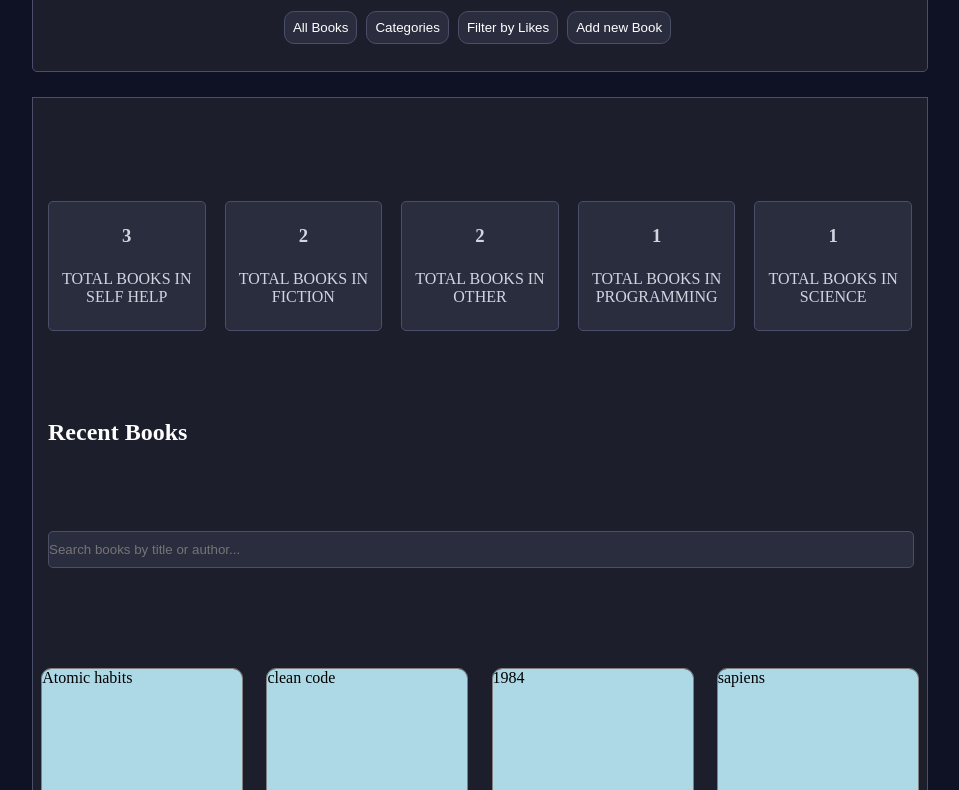
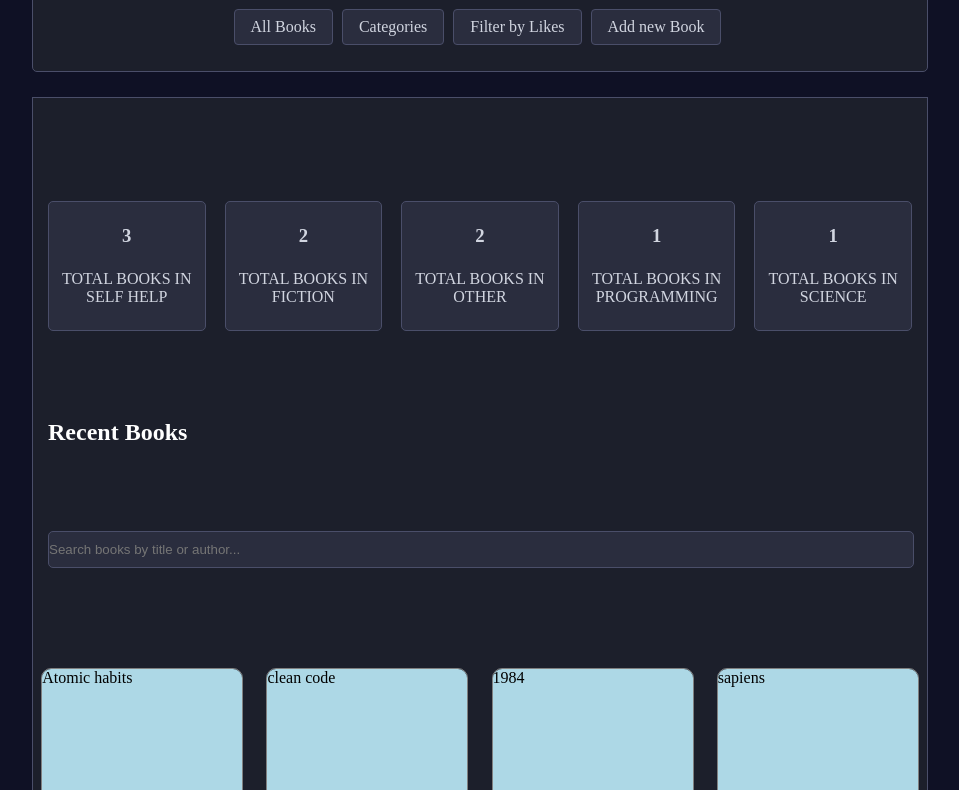
Before and after one commit to priyad16/Bookstore, a plain HTML site: page index.html in a window 1280 px wide. Shown: the part 105-895 px from the top of the page, without its empty margins (160-1119 px from the left). Drawn offline with Linux system fonts and the light colour scheme.

Commit message:
add nav buttons

```diff
--- a/index.html
+++ b/index.html
@@ -12,10 +12,10 @@
         <div id="navigation">
             <h1>My Bookstore</h1>
             <div id="pages">
-                <button><a href="./index.html">All Books</a></button>
-                <button>Categories</button>
-                <button>Filter by Likes</button>
-                <button>Add new Book</button>
+                <a href="./index.html" class="navbtn" >All Books</a>
+                <a class="navbtn">Categories</a>
+                <a class="navbtn">Filter by Likes</a>
+                <a class="navbtn">Add new Book</a>
             </div>
         </div>
         <div id="content">
--- a/styles.css
+++ b/styles.css
@@ -151,10 +151,30 @@ a{
     text-decoration: none;
     color: white;
 }
-button:hover {
+.navbtn:hover {
   background-color: blue;
   color: white;
 }
+
+
+.navbtn {
+ background-color: #2a2d3e;
+ color: #d1d5e0;
+ border:1px solid #4a4e69;
+  padding: 0.5em 1em;
+  text-decoration: none;
+  margin-right: 5px;
+  border-radius: 4px;
+  cursor: pointer;
+  display: inline-block;
+}
+
+.navbtn:hover {
+  background-color: blue;  /* your hover background */
+  color: white;
+  outline: 1px solid whitesmoke;           /* your hover text color */
+}
+
 
 .card{
     border: 1px solid grey;
```
Also changed, not shown: addnewpage.html (added), categoryfilter.html (added), likesfilter.html (added).
